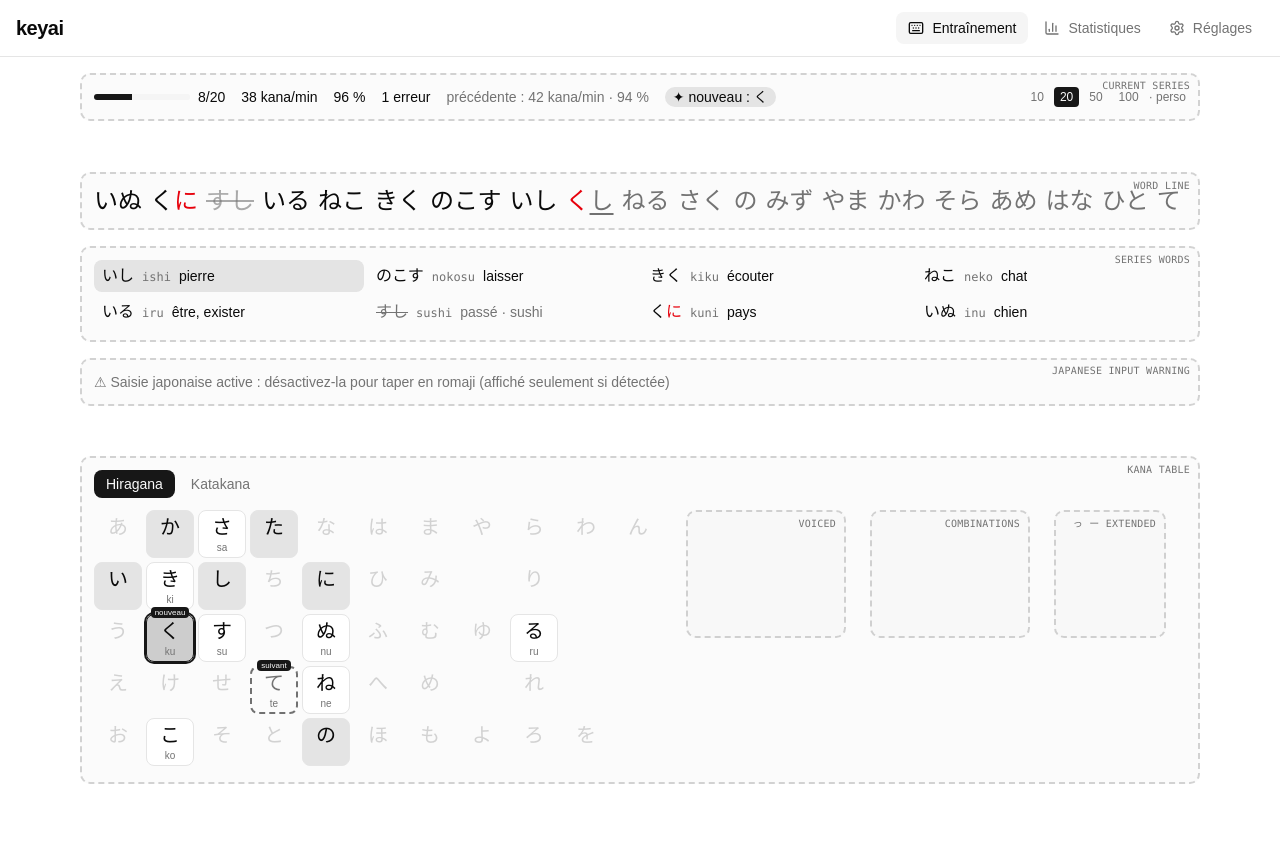
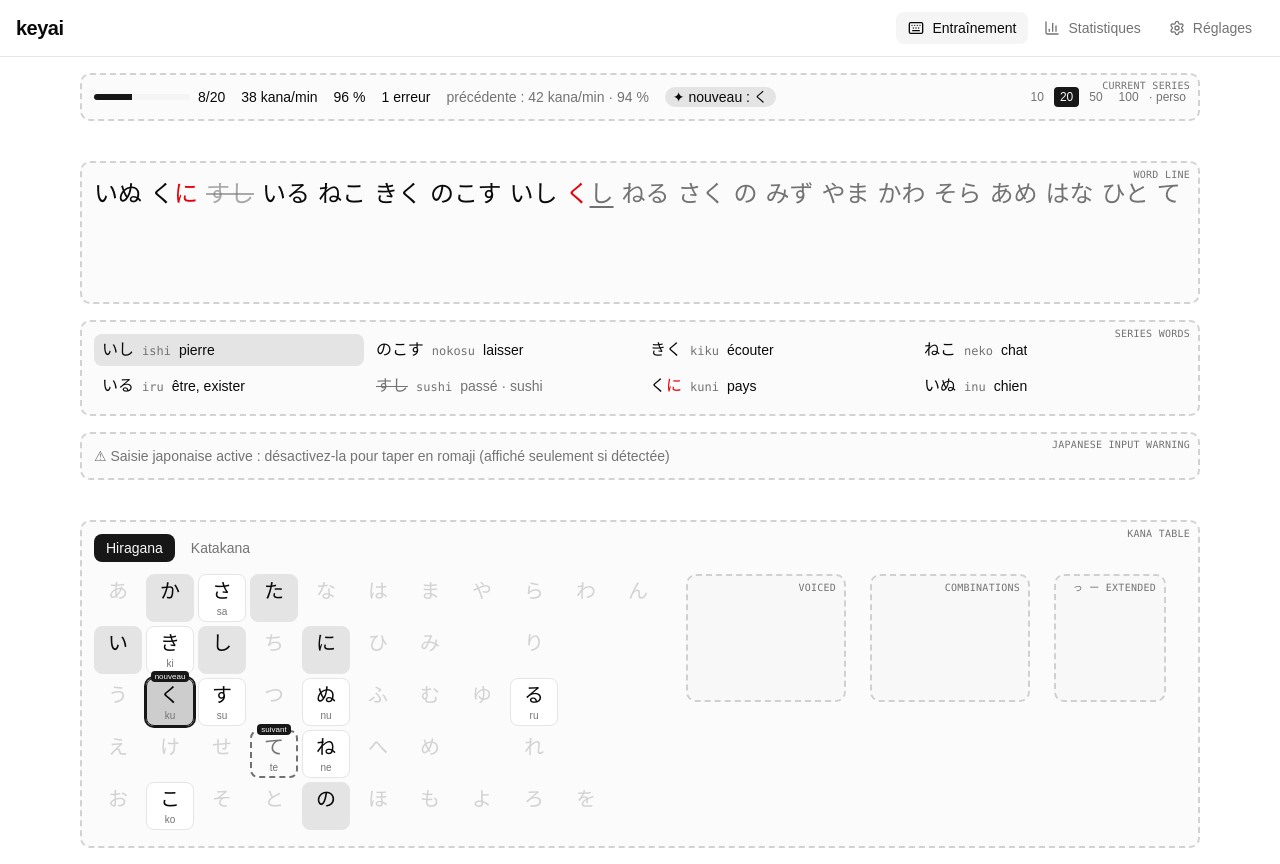
Before and after one commit to mumpkin/keyai, a React (Vite) app in the folder apps/app/: page / in a window 1280 px wide. Before the commit the page ends 800 px from the top, so only its background shows below. Built offline with nearby package versions, Linux system fonts and the light colour scheme.

Commit message:
Scroll the word line within three lines and cap the recap height
Co-Authored-By: Claude Opus 5.5 <noreply@anthropic.com>

```diff
--- a/apps/app/src/features/training/series-words-recap.tsx
+++ b/apps/app/src/features/training/series-words-recap.tsx
@@ -68,7 +68,7 @@ export function SeriesWordsRecap({ words }: SeriesWordsRecapProps) {
 
 	return (
 		<Placeholder label="series words">
-			<ul className="grid gap-1 sm:grid-cols-2 lg:grid-cols-4">
+			<ul className="grid max-h-[4.75rem] gap-1 overflow-y-auto sm:grid-cols-2 lg:grid-cols-4">
 				{finishedWords.map((word, position) => (
 					<RecapEntry
 						key={word.id}
--- a/apps/app/src/features/training/word-line.tsx
+++ b/apps/app/src/features/training/word-line.tsx
@@ -1,20 +1,57 @@
+import { useLayoutEffect, useRef } from 'react';
 import { Placeholder } from '@/features/blocking/placeholder';
 import type { SampleWord } from '@/features/blocking/sample-words';
 import { SeriesWordsRecap } from './series-words-recap';
 import { WordView } from './word-view';
+
+const LINE_HEIGHT = 'calc(var(--kana-size) * 1.6)';
+const VISIBLE_LINES = 3;
+
+function useKeepCurrentLineCentered(words: readonly SampleWord[]) {
+	const viewportRef = useRef<HTMLDivElement>(null);
+	const currentWordId = words.find((word) => word.status === 'current')?.id;
+
+	useLayoutEffect(() => {
+		const viewport = viewportRef.current;
+		const currentWord = viewport?.querySelector<HTMLElement>(
+			`[data-word-id="${currentWordId}"]`,
+		);
+		if (!(viewport && currentWord)) {
+			return;
+		}
+		const lineHeight = viewport.clientHeight / VISIBLE_LINES;
+		viewport.scrollTo({
+			top: currentWord.offsetTop - lineHeight,
+			behavior: 'smooth',
+		});
+	}, [currentWordId]);
+
+	return viewportRef;
+}
 
 interface WordLineProps {
 	readonly words: readonly SampleWord[];
 }
 
 export function WordLine({ words }: WordLineProps) {
+	const viewportRef = useKeepCurrentLineCentered(words);
+
 	return (
 		<div className="flex flex-col gap-4">
 			<Placeholder label="word line">
-				<div className="flex flex-wrap items-baseline gap-x-[0.5em] gap-y-2">
-					{words.map((word) => (
-						<WordView key={word.id} word={word} />
-					))}
+				<div
+					ref={viewportRef}
+					className="relative overflow-hidden"
+					style={{
+						lineHeight: LINE_HEIGHT,
+						height: `calc(${LINE_HEIGHT} * ${VISIBLE_LINES})`,
+					}}
+				>
+					<div className="flex flex-wrap gap-x-[0.5em]">
+						{words.map((word) => (
+							<WordView key={word.id} word={word} />
+						))}
+					</div>
 				</div>
 			</Placeholder>
 			<SeriesWordsRecap words={words} />
--- a/apps/app/src/features/training/word-view.tsx
+++ b/apps/app/src/features/training/word-view.tsx
@@ -3,7 +3,7 @@ import type { SampleWord } from '@/features/blocking/sample-words';
 import { KanaUnits } from './kana-units';
 import { WordCard } from './word-card';
 
-const wordVariants = cva('font-kana leading-tight', {
+const wordVariants = cva('font-kana', {
 	variants: {
 		status: {
 			done: 'text-foreground',
@@ -25,6 +25,7 @@ export function WordView({ word }: WordViewProps) {
 		<span
 			className="group relative inline-block"
 			tabIndex={isFinished ? 0 : undefined}
+			data-word-id={word.id}
 		>
 			<span
 				className={wordVariants({ status: word.status })}
```
